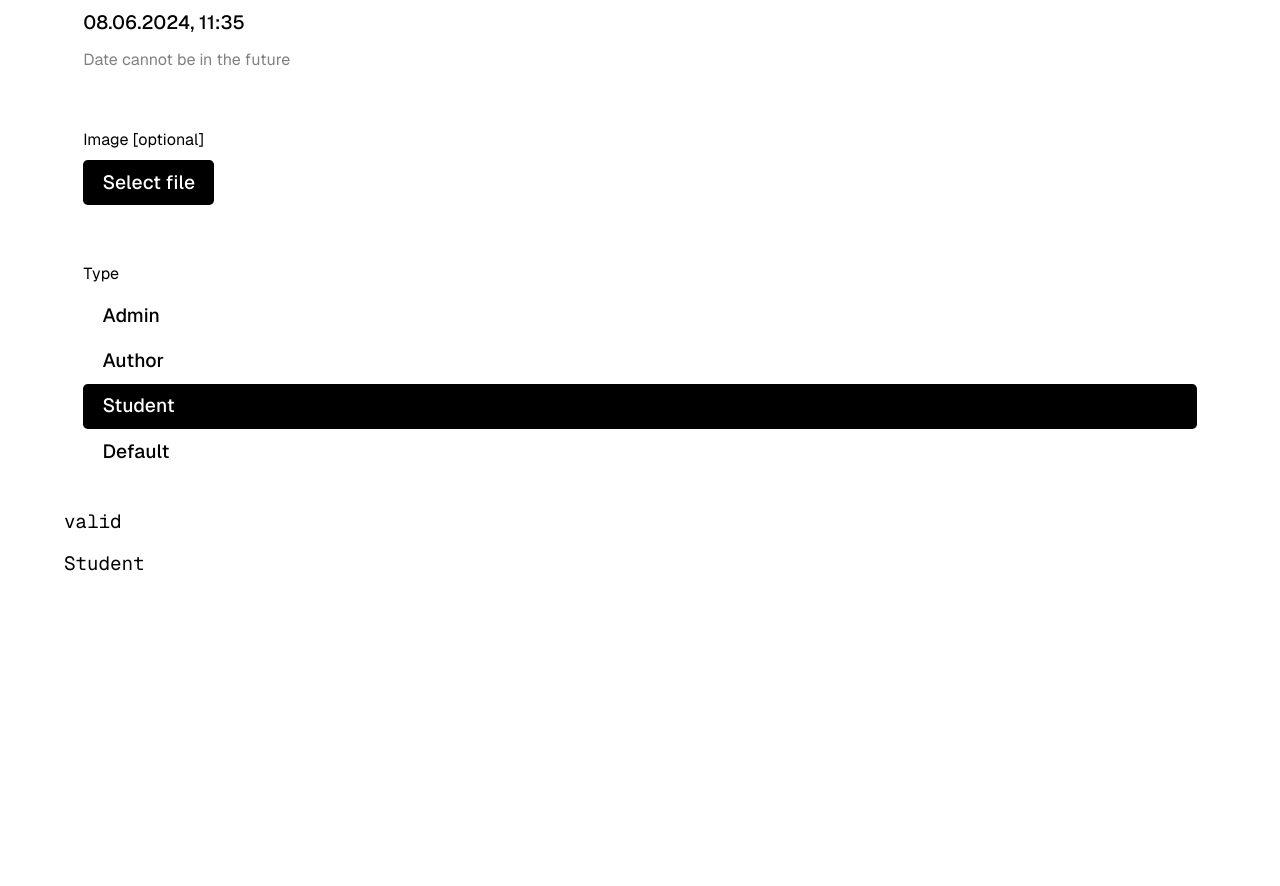
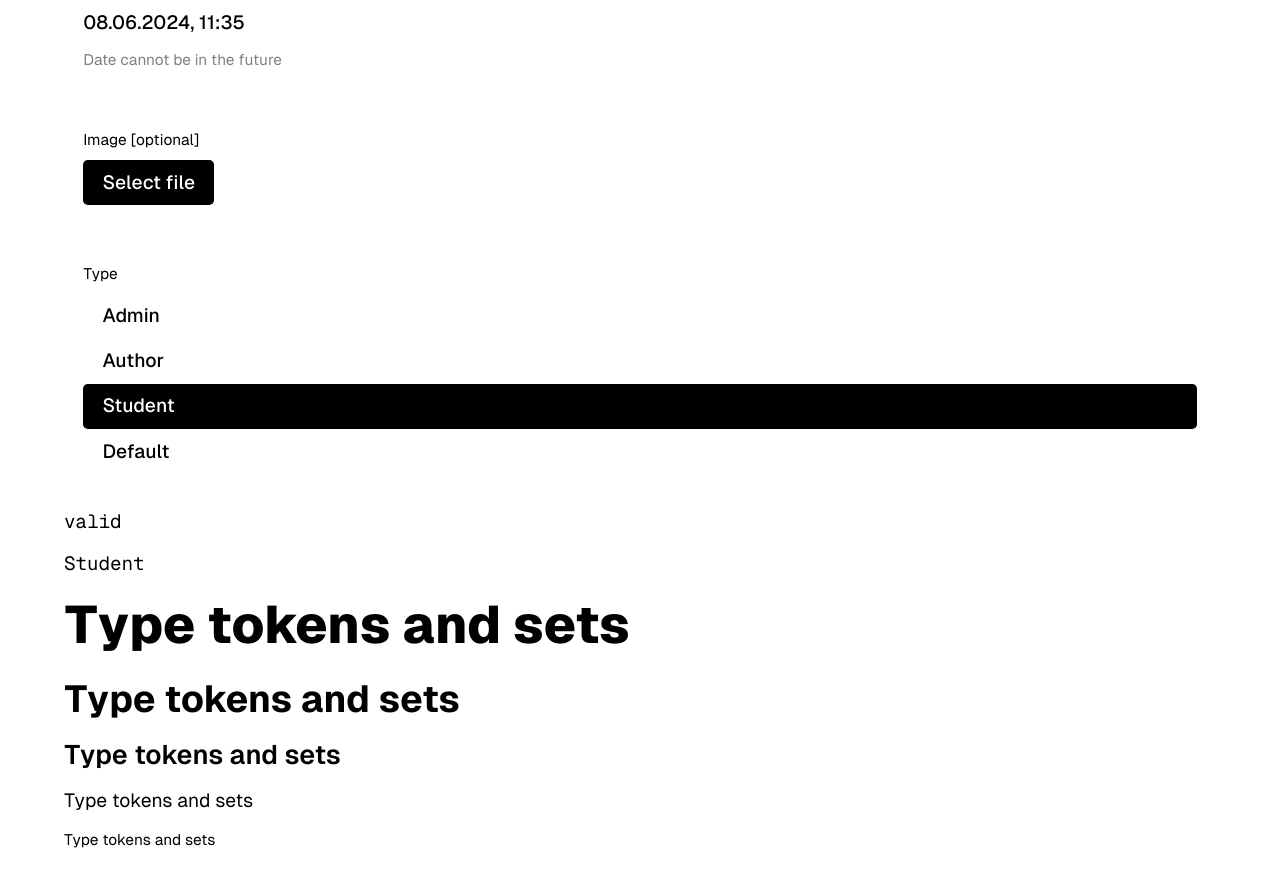
Before and after one commit to OliUmbi/websites, a React (Vite) app in the folder frontend/: page /oliumbi-admin/test in a window 1280 px wide. Shown: the part 480-1366 px from the top of the page. Before the commit the page ends 1121 px from the top, so only its background shows below. Built offline with nearby package versions, Linux system fonts and the light colour scheme.

Commit message:
updated typography

```diff
--- a/frontend/src/sites/oliumbi/admin/oliumbi-admin-test.tsx
+++ b/frontend/src/sites/oliumbi/admin/oliumbi-admin-test.tsx
@@ -54,6 +54,12 @@ const OliumbiAdminTest = () => {
 
         <Text type="p" primary={true} mono={true}>{type.valid ? "valid" : "invalid"}</Text>
         <Text type="p" primary={true} mono={true}>{type.value ? type.value.join(", ") : "null"}</Text>
+
+        <Text type="h1" primary={true} mono={false}>Type tokens and sets</Text>
+        <Text type="h2" primary={true} mono={false}>Type tokens and sets</Text>
+        <Text type="h3" primary={true} mono={false}>Type tokens and sets</Text>
+        <Text type="p" primary={true} mono={false}>Type tokens and sets</Text>
+        <Text type="s" primary={true} mono={false}>Type tokens and sets</Text>
       </Column>
   )
 }
--- a/frontend/src/styles/typography.scss
+++ b/frontend/src/styles/typography.scss
@@ -32,71 +32,70 @@ h1, h2, h3, h4, p, small, a {
   max-width: 80ch;
 }
 
-// todo maybe change to different type scale like 1.333, 1.414, 1.618
 
 h1 {
-  font-size: 3.1rem;
-  line-height: 1.35;
+  font-size: 3.5672rem;
+  line-height: 1.25;
   font-weight: 800;
 
   @media screen and (max-width: variables.$l) {
-    font-size: 2.9rem;
+    font-size: 3.2928rem;
   }
 
   @media screen and (max-width: variables.$m) {
-    font-size: 2.7rem;
+    font-size: 3.0184rem;
   }
 
   @media screen and (max-width: variables.$s) {
-    font-size: 2.5rem;
+    font-size: 2.744rem;
   }
 
   @media screen and (max-width: variables.$xs) {
-    font-size: 2.4rem;
+    font-size: 2.4696rem;
   }
 }
 
 h2 {
-  font-size: 2.6rem;
-  line-height: 1.35;
+  font-size: 2.548rem;
+  line-height: 1.25;
   font-weight: 700;
 
   @media screen and (max-width: variables.$l) {
-    font-size: 2.4rem;
+    font-size: 2.352rem;
   }
 
   @media screen and (max-width: variables.$m) {
-    font-size: 2.2rem;
+    font-size: 2.156rem;
   }
 
   @media screen and (max-width: variables.$s) {
-    font-size: 2rem;
+    font-size: 1.96rem;
   }
 
   @media screen and (max-width: variables.$xs) {
-    font-size: 1.9rem;
+    font-size: 1.764rem;
   }
 }
 
 h3 {
-  font-size: 2.1rem;
-  line-height: 1.35;
+  font-size: 1.82rem;
+  line-height: 1.25;
   font-weight: 600;
 
   @media screen and (max-width: variables.$l) {
-    font-size: 1.9rem;
+    font-size: 1.68rem;
   }
 
   @media screen and (max-width: variables.$m) {
-    font-size: 1.7rem;
+    font-size: 1.54rem;
   }
 
   @media screen and (max-width: variables.$s) {
-    font-size: 1.5rem;
+    font-size: 1.4rem;
   }
 
   @media screen and (max-width: variables.$xs) {
-    font-size: 1.4rem;
+    font-size: 1.26rem;
   }
 }
 
@@ -118,7 +117,7 @@ body, p, button, input, textarea {
   }
 
   @media screen and (max-width: variables.$xs) {
-    font-size: 0.95rem;
+    font-size: 0.9rem;
   }
 }
 
@@ -127,16 +126,16 @@ button, input, textarea {
 }
 
 small {
-  font-size: 1.1rem;
+  font-size: 1.04rem;
   line-height: 1.35;
   font-weight: 400;
 
   @media screen and (max-width: variables.$l) {
-    font-size: 1rem;
+    font-size: 0.96rem;
   }
 
   @media screen and (max-width: variables.$m) {
-    font-size: 0.9rem;
+    font-size: 0.88rem;
   }
 
   @media screen and (max-width: variables.$s) {
@@ -144,6 +143,6 @@ small {
   }
 
   @media screen and (max-width: variables.$xs) {
-    font-size: 0.75rem;
+    font-size: 0.72rem;
   }
 }
```
